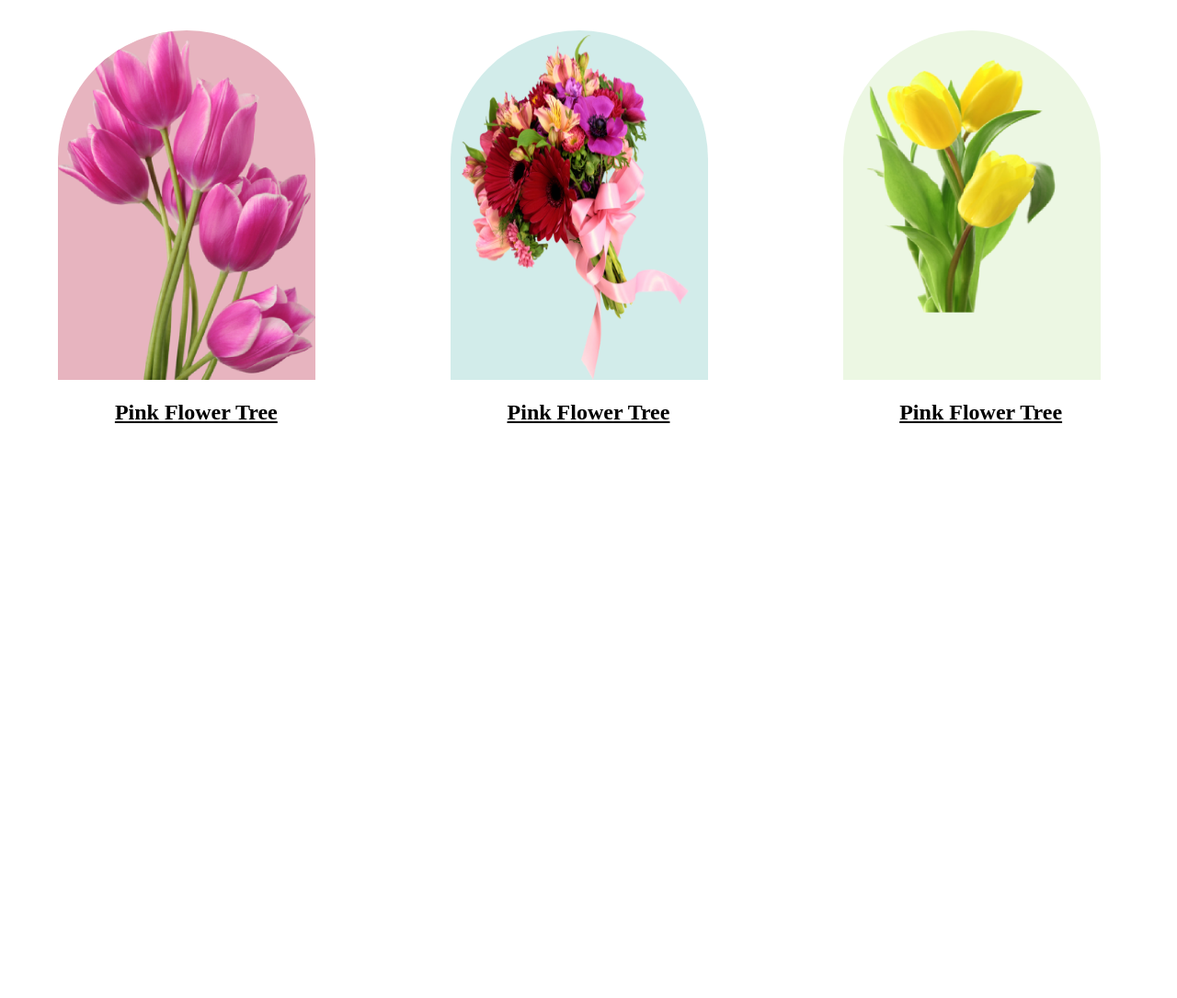
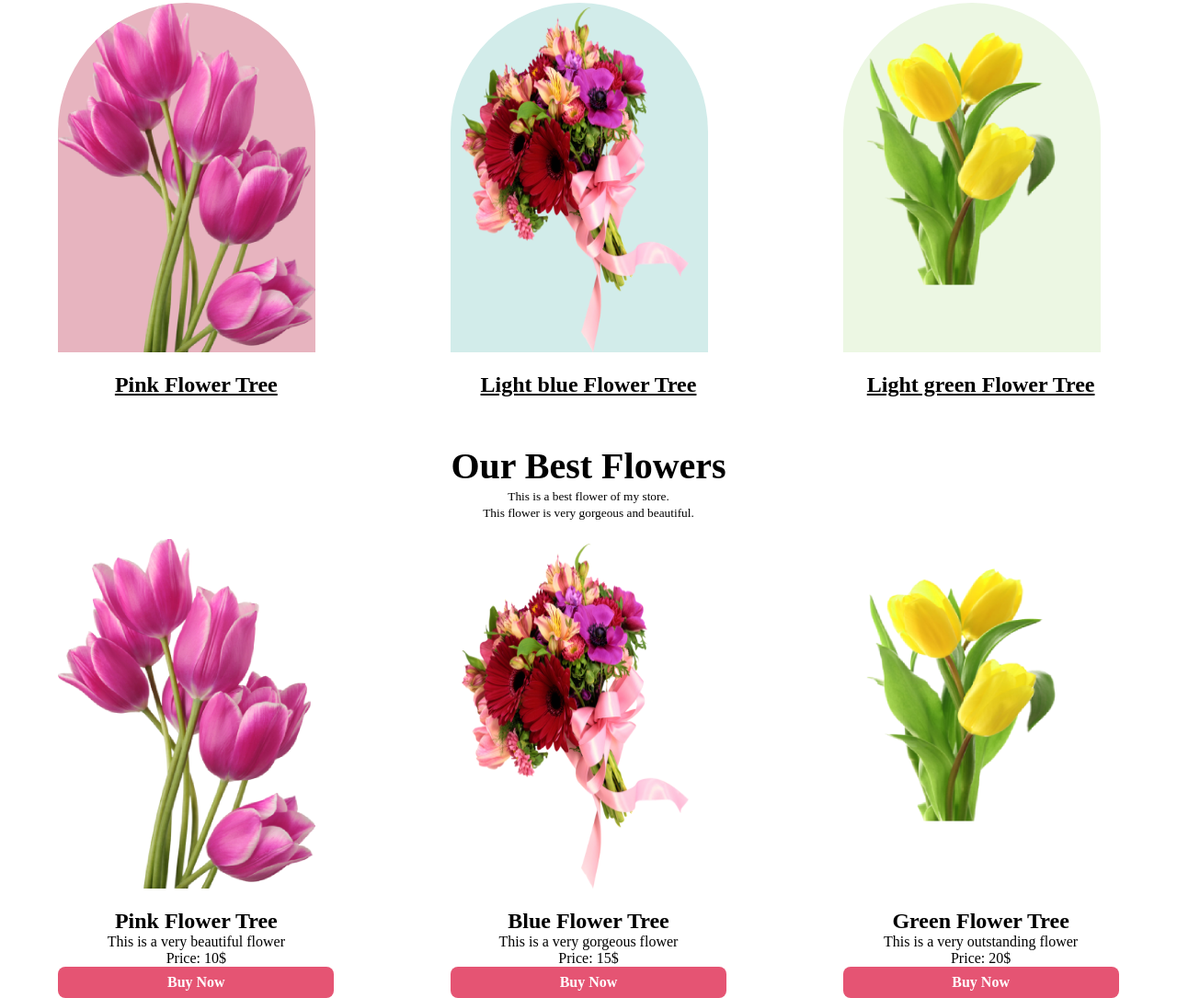
Before and after one commit to fahimahmedcwf/Flower-Shop-Assignment, a plain HTML site: page index.html in a window 1280 px wide. Shown: the part 934-2019 px from the top of the page at 92% size. Before the commit the page ends 1396 px from the top, so only its background shows below. Drawn offline with Linux system fonts and the light colour scheme.

Commit message:
extra or unique section done

```diff
--- a/index.html
+++ b/index.html
@@ -44,11 +44,45 @@
                 </div>
                 <div class="flower-size">
                     <img class="flower-img-2" src="Images/pngwing 5.png" alt="This is a light pink flower"> <br> <br>
-                    <h1 class="t-align"><ins>Pink Flower Tree</ins></h1>
+                    <h1 class="t-align"><ins>Light blue Flower Tree</ins></h1>
                 </div>
                 <div class="flower-size">
                     <img class="flower-img-3" src="Images/pngwing 7.png" alt="This is a light pink flower"> <br> <br>
-                    <h1 class="t-align"><ins>Pink Flower Tree</ins></h1>
+                    <h1 class="t-align"><ins>Light green Flower Tree</ins></h1>
+                </div>
+            </div>
+        </section>
+
+        <!-- Extra Section -->
+
+        <section class="extra-section">
+            <div id="second-heading">
+                <h1 class="second-heading t-align head-text">Our Best Flowers</h1>
+                <p class="t-align"><small>This is a best flower of my store. <br> This flower is very gorgeous and
+                        beautiful.</small></p>
+            </div>
+
+            <div class="bonus-flower-section">
+                <div class="flower-size">
+                    <img src="Images/pngwing 6.png" alt="This is a light pink flower"> <br> <br>
+                    <h1 class="t-align">Pink Flower Tree</h1>
+                    <p class="t-align">This is a very beautiful flower</p>
+                    <p class="t-align">Price: 10$</p>
+                    <p class="t-align extra-btn">Buy Now</p>
+                </div>
+                <div class="flower-size">
+                    <img src="Images/pngwing 5.png" alt="This is a light pink flower"> <br> <br>
+                    <h1 class="t-align">Blue Flower Tree</h1>
+                    <p class="t-align">This is a very gorgeous flower</p>
+                    <p class="t-align">Price: 15$</p>
+                    <p class="t-align extra-btn">Buy Now</p>
+                </div>
+                <div class="flower-size">
+                    <img src="Images/pngwing 7.png" alt="This is a light pink flower"> <br> <br>
+                    <h1 class="t-align">Green Flower Tree</h1>
+                    <p class="t-align">This is a very outstanding flower</p>
+                    <p class="t-align">Price: 20$</p>
+                    <p class="t-align extra-btn">Buy Now</p>
                 </div>
             </div>
         </section>
--- a/style.css
+++ b/style.css
@@ -60,7 +60,7 @@ header {
 }
 
 .bonus-flower-section {
-    margin-top: 50px;
+    margin-top: 20px;
     display: flex;
     justify-content: space-around;
 }
@@ -87,3 +87,18 @@ header {
     border-top-left-radius: 200px;
     border-top-right-radius: 200px;
 }
+
+/* Extra Section */
+
+.extra-section {
+    margin-top: 80px;
+}
+
+.extra-btn {
+    background-color: #E55473;
+    color: white;
+    padding: 8px;
+    border-radius: 8px;
+    font-weight: bold;
+    cursor: pointer;
+}
```
